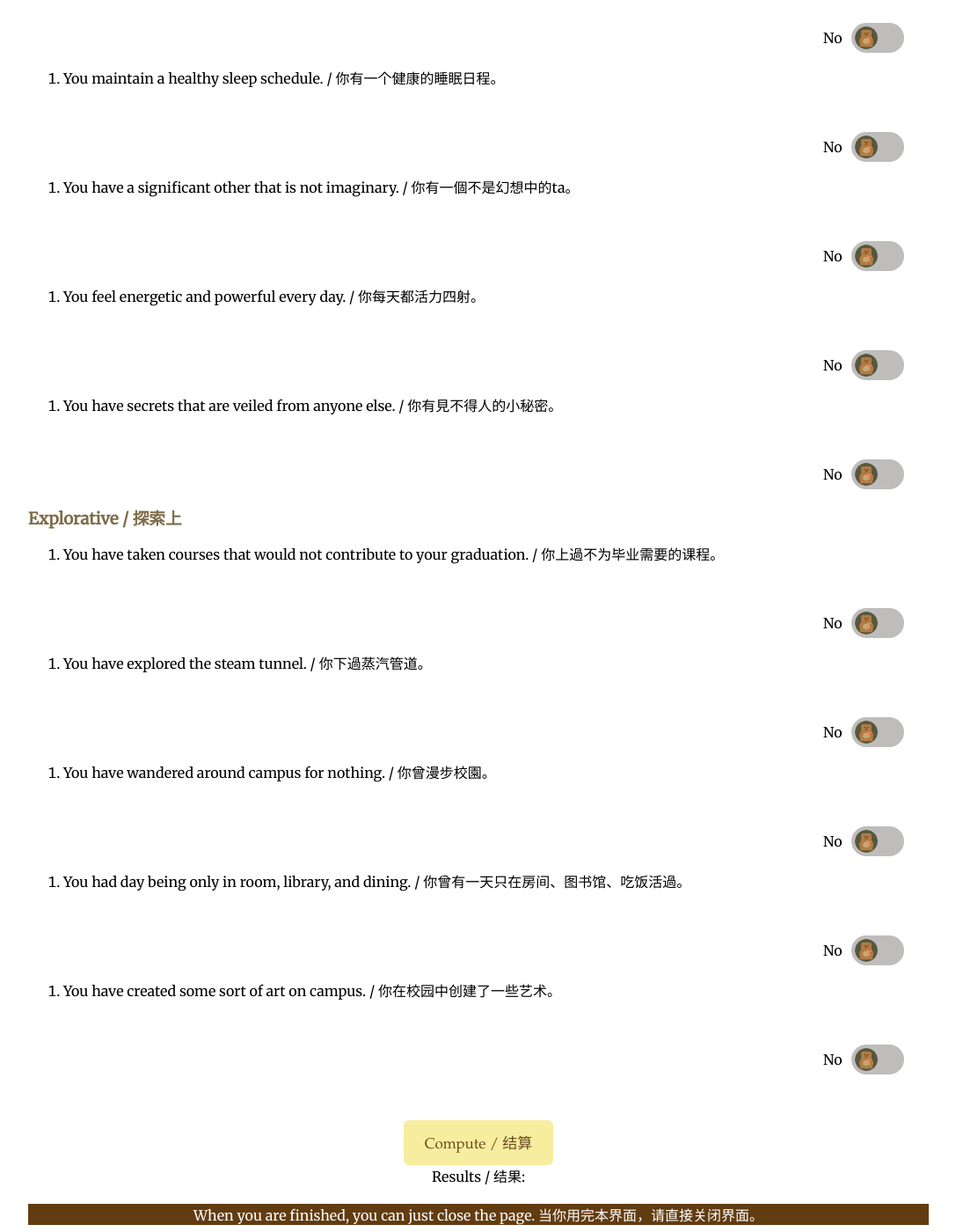
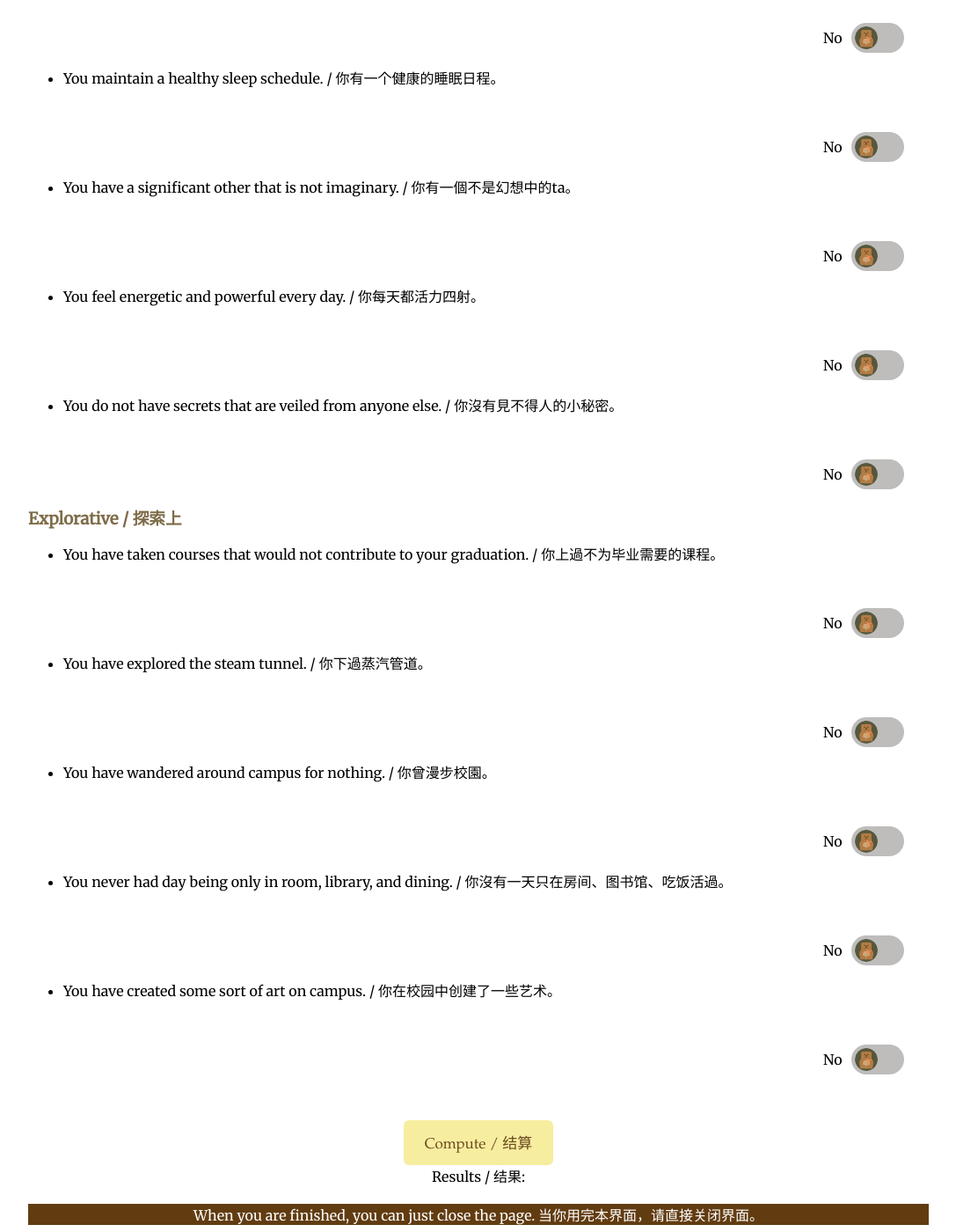
Before and after one commit to Bear-Resort/bear-resort.github.io, a Jekyll site: the page built from failure_test/failure_test.md, in a window 1280 px wide and 1400 px high, scrolled down 1755 px. Shown: the whole window at 88% size, without its empty margins (96-1183 px from the left). Built offline with Jekyll 4.4.1, drawn with Linux system fonts in a browser that asks for light colours; some of the changed text lies outside the part shown.

Commit message:
test on computing score

```diff
--- a/failure_test/failure_test.md
+++ b/failure_test/failure_test.md
@@ -71,7 +71,7 @@
 
 ## Socially / 社交上
 
-1. You have studied at the library until after 2am. / 你曾在图书馆学习到半夜两点以后。
+- You have never studied at the library until after 2am. / 你從沒在图书馆学习到半夜两点以后。
 <div class="buttons-container">
     <div class="button-wrapper">
         <span class="status-text" id="status1">No</span>
@@ -93,7 +93,7 @@
     </div>
 </div>
 
-3. You have made friends from the library. / 你在图书馆交到了朋友。
+- You have not made any friends only from the library. / 你未曾交到了只在图书馆的朋友。
 <div class="buttons-container">
     <div class="button-wrapper">
         <span class="status-text" id="status1">No</span>
@@ -172,7 +172,7 @@
     </div>
 </div>
 
-5. You have secrets that are veiled from anyone else. / 你有見不得人的小秘密。
+- You do not have secrets that are veiled from anyone else. / 你沒有見不得人的小秘密。
 <div class="buttons-container">
     <div class="button-wrapper">
         <span class="status-text" id="status1">No</span>
@@ -218,7 +218,7 @@
     </div>
 </div>
 
-4. You had day being only in room, library, and dining. / 你曾有一天只在房间、图书馆、吃饭活過。
+- You never had day being only in room, library, and dining. / 你沒有一天只在房间、图书馆、吃饭活過。
 <div class="buttons-container">
     <div class="button-wrapper">
         <span class="status-text" id="status1">No</span>
```
Also changed, not shown: other parts of failure_test/failure_test.md (+37 -28 lines).
